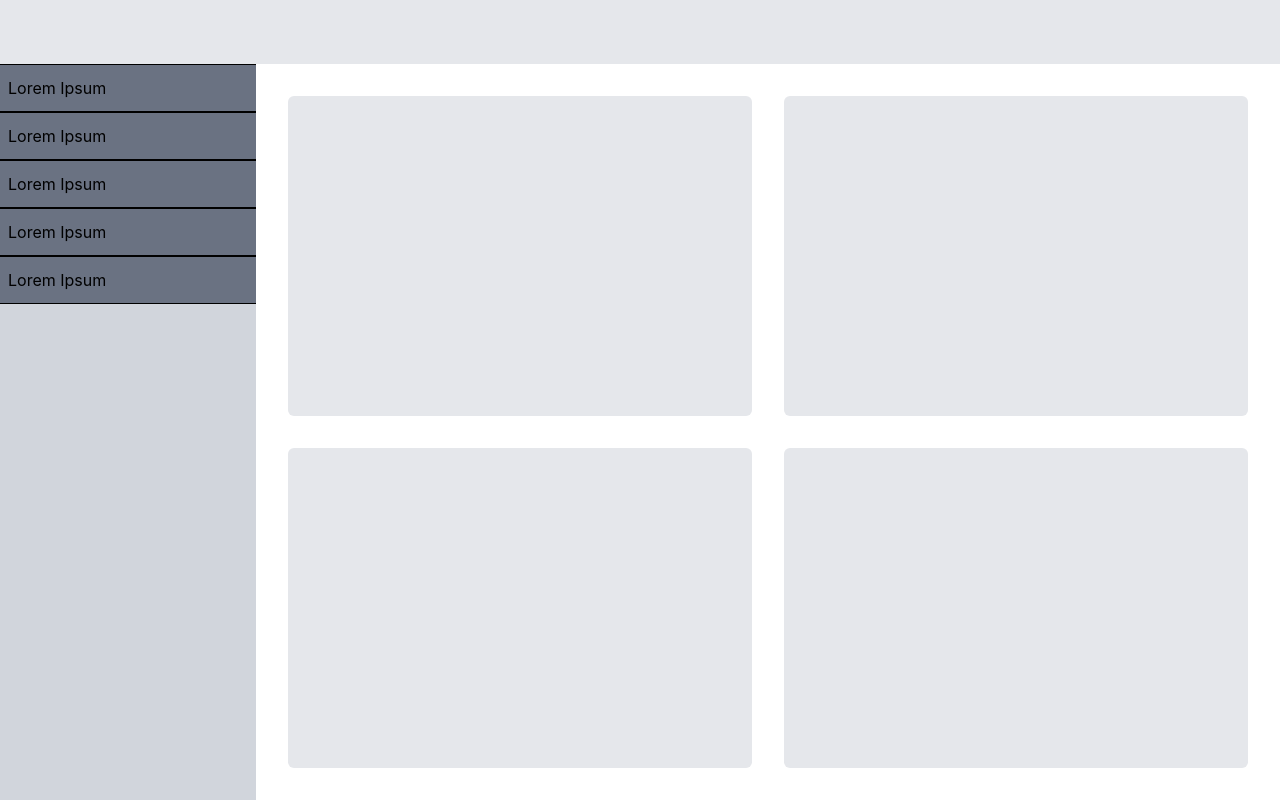
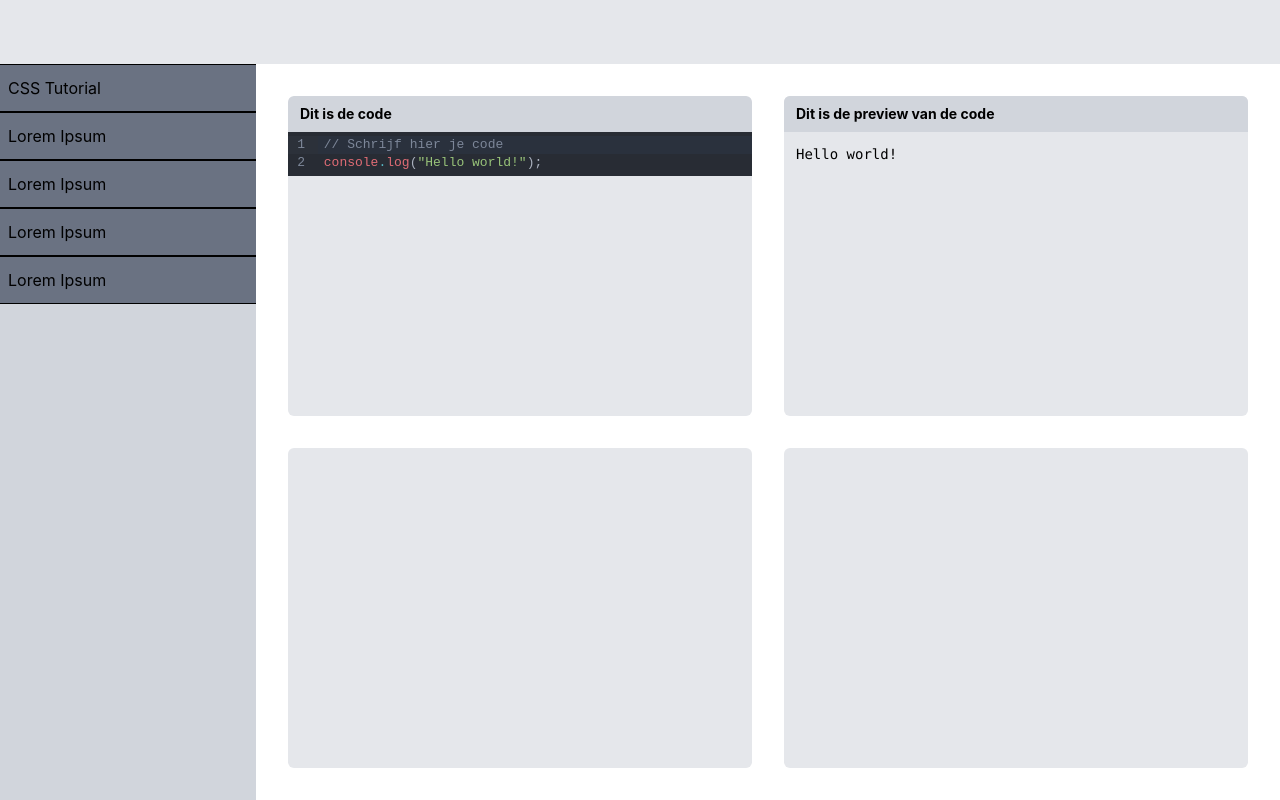
Before and after one commit to itzmitto/Svelte-project-back-to-css-basics, a SvelteKit app: page / in a window 1280 px wide. Built offline with nearby package versions, Linux system fonts and the light colour scheme.

Commit message:
de codemirror toegevoegd

```diff
--- a/package.json
+++ b/package.json
@@ -26,5 +26,10 @@
 		"tailwindcss": "^4.2.2",
 		"typescript": "^6.0.2",
 		"vite": "^8.0.7"
+	},
+	"dependencies": {
+		"@codemirror/lang-javascript": "^6.2.5",
+		"@codemirror/theme-one-dark": "^6.1.3",
+		"codemirror": "^6.0.2"
 	}
 }
--- a/src/routes/+page.svelte
+++ b/src/routes/+page.svelte
@@ -1,16 +1,80 @@
+<script>
+  import { onMount, onDestroy } from 'svelte';
+  import { EditorView, basicSetup } from 'codemirror';
+  import { javascript } from '@codemirror/lang-javascript';
+  import { oneDark } from '@codemirror/theme-one-dark';
+
+  let editorElement;
+  let view;
+  let previewOutput = $state('');
+
+  function runCode(code) {
+    let output = '';
+    const originalLog = console.log;
+    const originalError = console.error;
+
+    console.log = (...args) => {
+      output += args.map(a => typeof a === 'object' ? JSON.stringify(a, null, 2) : String(a)).join(' ') + '\n';
+    };
+    console.error = (...args) => {
+      output += 'Error: ' + args.join(' ') + '\n';
+    };
+
+    try {
+      new Function(code)();
+    } catch (e) {
+      output += 'Fout: ' + e.message + '\n';
+    } finally {
+      console.log = originalLog;
+      console.error = originalError;
+    }
+
+    previewOutput = output;
+  }
+
+  onMount(() => {
+    view = new EditorView({
+      doc: '// Schrijf hier je code\nconsole.log("Hello world!");',
+      extensions: [
+        basicSetup,
+        javascript(),
+        oneDark,
+        EditorView.updateListener.of((update) => {
+          if (update.docChanged) {
+            runCode(view.state.doc.toString());
+          }
+        }),
+      ],
+      parent: editorElement,
+    });
+
+    runCode(view.state.doc.toString());
+  });
+
+  onDestroy(() => {
+    view?.destroy();
+  });
+</script>
+
 <div class="flex flex-col h-dvh">
   <header class="w-full h-16 bg-gray-200"></header>
-  <main class="flex-1 flex">
-    <aside class="w-1/5 bg-gray-300">
-      <div class="h-12 bg-gray-500 border-y text-center flex items-center px-2">Lorem Ipsum</div>
+  <main class="flex-1 flex overflow-hidden">
+    <aside class="w-64 bg-gray-300">
+      <div class="h-12 bg-gray-500 border-y text-center flex items-center px-2">CSS Tutorial</div>
       <div class="h-12 bg-gray-500 border-y text-center flex items-center px-2">Lorem Ipsum</div>
       <div class="h-12 bg-gray-500 border-y text-center flex items-center px-2">Lorem Ipsum</div>
       <div class="h-12 bg-gray-500 border-y text-center flex items-center px-2">Lorem Ipsum</div>
       <div class="h-12 bg-gray-500 border-y text-center flex items-center px-2">Lorem Ipsum</div>
     </aside>
-    <section class="flex-1 grid grid-rows-2 grid-cols-2 gap-8 p-8">
-      <div class="bg-gray-200 rounded-md w-full h-full"></div>
-      <div class="bg-gray-200 rounded-md w-full h-full"></div>
+    <section class="flex-1 grid grid-rows-2 grid-cols-2 gap-8 p-8 overflow-auto">
+      <div class="bg-gray-200 rounded-md w-full h-full overflow-hidden flex flex-col">
+        <h1 class="text-sm font-bold px-3 py-2 bg-gray-300 rounded-t-md">Dit is de code</h1>
+        <div bind:this={editorElement} class="flex-1 overflow-auto" />
+      </div>
+      <div class="bg-gray-200 rounded-md w-full h-full flex flex-col">
+        <h1 class="text-sm font-bold px-3 py-2 bg-gray-300 rounded-t-md">Dit is de preview van de code</h1>
+        <pre class="flex-1 p-3 font-mono text-sm whitespace-pre-wrap overflow-auto">{previewOutput}</pre>
+      </div>
       <div class="bg-gray-200 rounded-md w-full h-full"></div>
       <div class="bg-gray-200 rounded-md w-full h-full"></div>
     </section>
```
Also changed, not shown: 2 other files (tests, documents, lock files or other folders).
